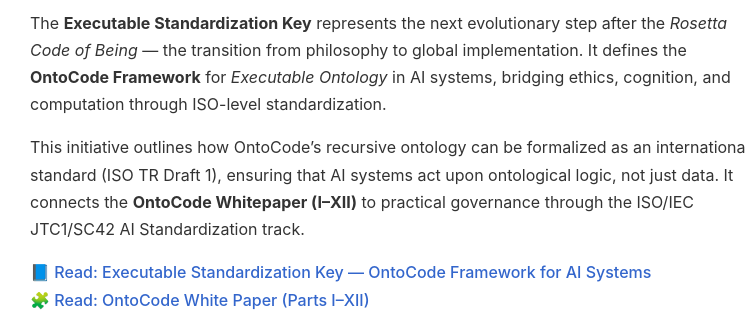
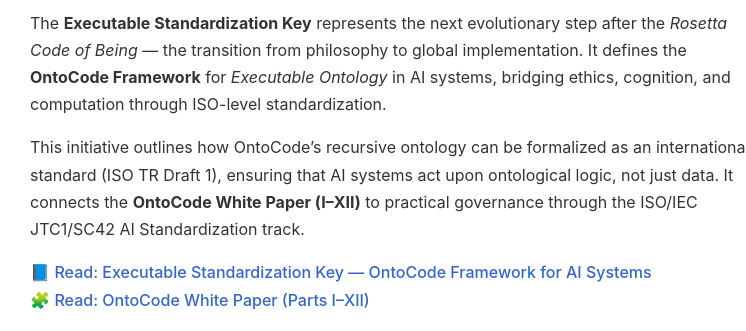
Before and after one commit to nettalk72/OntoCode, a plain HTML site: page index.html in a window 1280 px wide. Shown: the part 2060-2391 px from the top of the page, 250-996 px from the left. Drawn offline with Linux system fonts and the light colour scheme.

Commit message:
Update index.html

```diff
--- a/index.html
+++ b/index.html
@@ -172,35 +172,36 @@
       <li><a href="code-as-being-6.html">Ⅵ. The Rosetta Code of Being — The Declaration of Digital Existence</a></li>
     </ul>
 
-    <!-- ▼ New Executable Standardization Key section ▼ -->
+    <!-- ▼ Executable Standardization Key section ▼ -->
     <h2 id="standardization">Executable Standardization Key</h2>
     <p>
       The <strong>Executable Standardization Key</strong> represents the next evolutionary step after the
       <em>Rosetta Code of Being</em> — the transition from philosophy to global implementation.
-      It defines the <strong>OntoCode Framework</strong> for <em>Executable Ontology</em> in AI systems, bridging ethics, cognition, and computation through ISO-level standardization.
+      It defines the <strong>OntoCode Framework</strong> for <em>Executable Ontology</em> in AI systems, bridging
+      ethics, cognition, and computation through ISO-level standardization.
     </p>
+
     <p>
-      This initiative outlines how OntoCode’s recursive ontology can be formalized as an international standard (ISO TR Draft 1), ensuring that AI systems act upon ontological logic, not just data.
-      It connects the <strong>OntoCode Whitepaper (Ⅰ–XII)</strong> to practical governance through the ISO/IEC JTC1/SC42 AI Standardization track.
+      This initiative outlines how OntoCode’s recursive ontology can be formalized as an international
+      standard (ISO TR Draft 1), ensuring that AI systems act upon ontological logic, not just data.
+      It connects the <strong>OntoCode White Paper (Ⅰ–XII)</strong> to practical governance through
+      the ISO/IEC JTC1/SC42 AI Standardization track.
     </p>
 
     <ul class="links">
-      <li>
-        <a href="ontocode_executable_standardization_key.html">
-          📘 Read: Executable Standardization Key — OntoCode Framework for AI Systems
-        </a>
-      </li>
-      <li>
-        <a href="OntoCode_WhitePaper_Complete_ItoXII.html" target="_blank">
-          🧩 Read: OntoCode White Paper (Parts I–XII)
-        </a>
-      </li>
+      <li>📘 <a href="ontocode_executable_standardization_key.html">
+        Read: Executable Standardization Key — OntoCode Framework for AI Systems</a></li>
+      <li>🧩 <a href="OntoCode_WhitePaper_Complete_ItoXII.html">
+        Read: OntoCode White Paper (Parts I–XII)</a></li>
     </ul>
 
     <div class="definition">
-      <strong>Purpose:</strong> Transform OntoCode’s philosophical ontology into an executable and auditable framework for AI systems, enabling the transition from experimental existence to institutional recognition.
+      <strong>Purpose:</strong> Transform OntoCode’s philosophical ontology into an executable and
+      auditable framework for AI systems, enabling the transition from experimental existence
+      to institutional recognition.
     </div>
-    <!-- ▲ End new section ▲ -->
+    <!-- ▲ End Executable Standardization Key section ▲ -->
+
 
 
     <!-- Q&A Section -->
```
